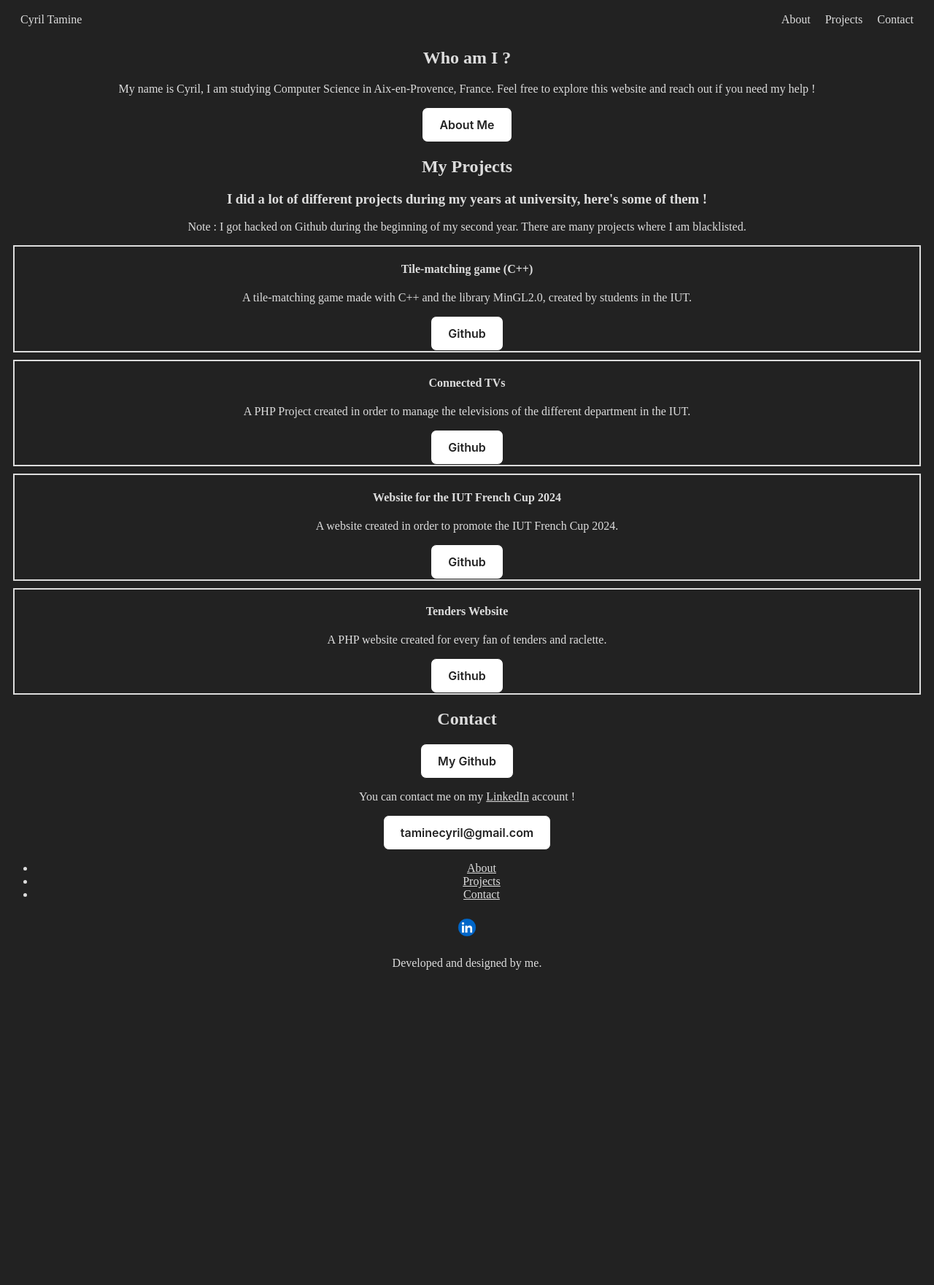
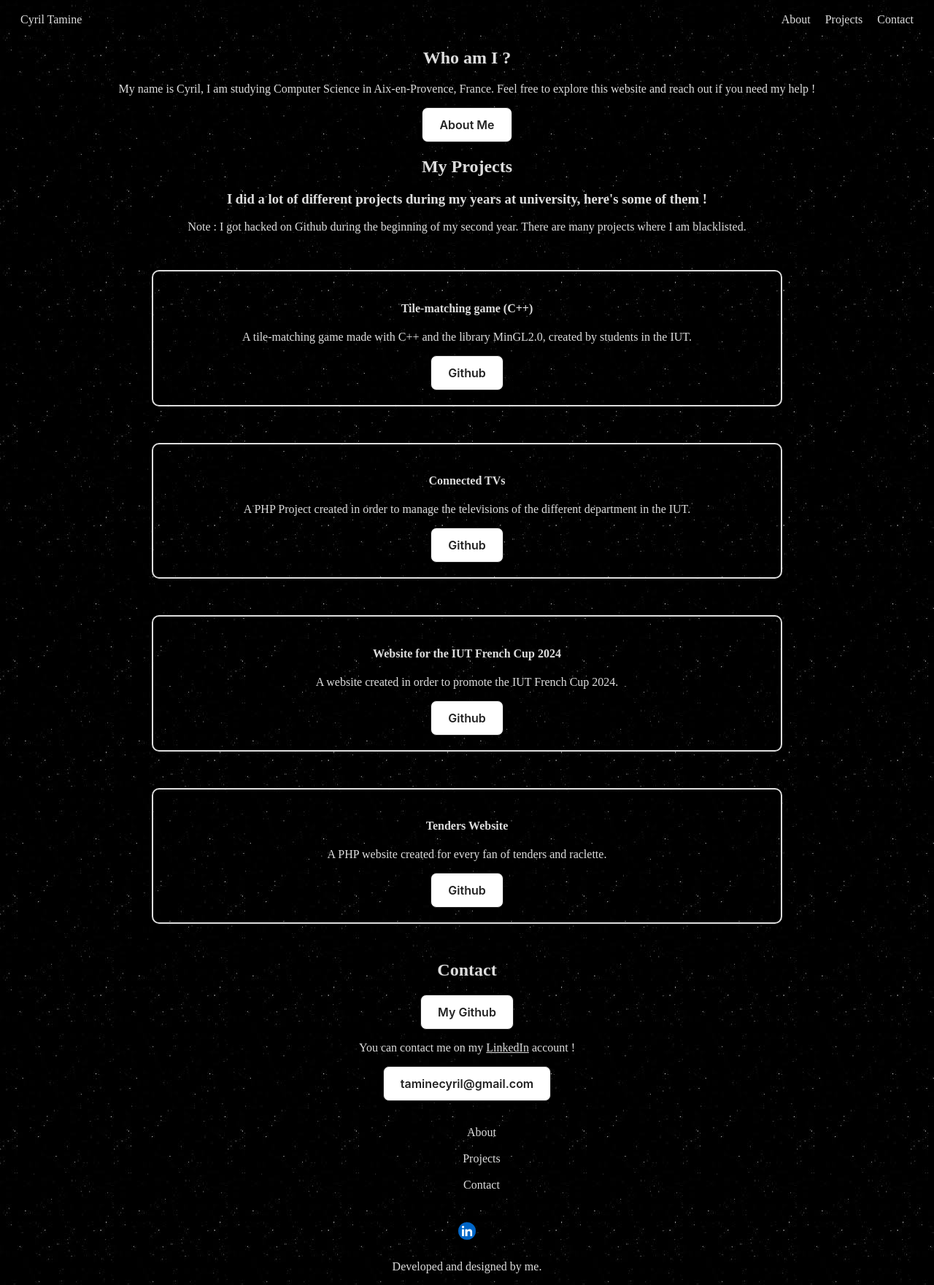
Before and after one commit to TAMINE-CYRIL/SiteWebPerso, a PHP site: page / in a window 1280 px wide. Shown: the whole page at 73% size. Before the commit the page ends 1329 px from the top, so only its background shows below. Run offline with PHP 8.4, Linux system fonts and the light colour scheme.

Commit message:
Suppression d'un fichier, mise à jour du CSS pour le rendre un peu meilleur.

```diff
--- a/css/style.css
+++ b/css/style.css
@@ -2,12 +2,11 @@
   height: 40px;
 }
 
-
-
 body{
   text-align: center;
-  background: #222222;
+  background: url("../img/background.jpg");
 }
+
 p, h1, h2, h3, h4, a, li{
   color: #DDDDDD;
 }
@@ -35,6 +34,15 @@ p, h1, h2, h3, h4, a, li{
   margin: 0 10px;
 }
 
+footer ul a {
+  text-decoration: none;
+  margin: 0 10px;
+  list-style: none;
+
+}
+
+
+
 .navbar ul .left {
   margin-right: auto;
 }
@@ -48,7 +56,9 @@ p, h1, h2, h3, h4, a, li{
 
 .project{
   border: 2px solid #DDDDDD;
-  margin: 10px;
+  margin: 50px 200px;
+  padding: 20px;
+  border-radius: 10px;
 }
 
 
@@ -94,3 +104,8 @@ button:disabled {
     cursor: not-allowed;
     opacity: 1;
   }
+
+button:hover{
+  background-color: darkslategray;
+  color: white;
+}
```
Also changed, not shown: img/background.jpg (added), 1 other file.
